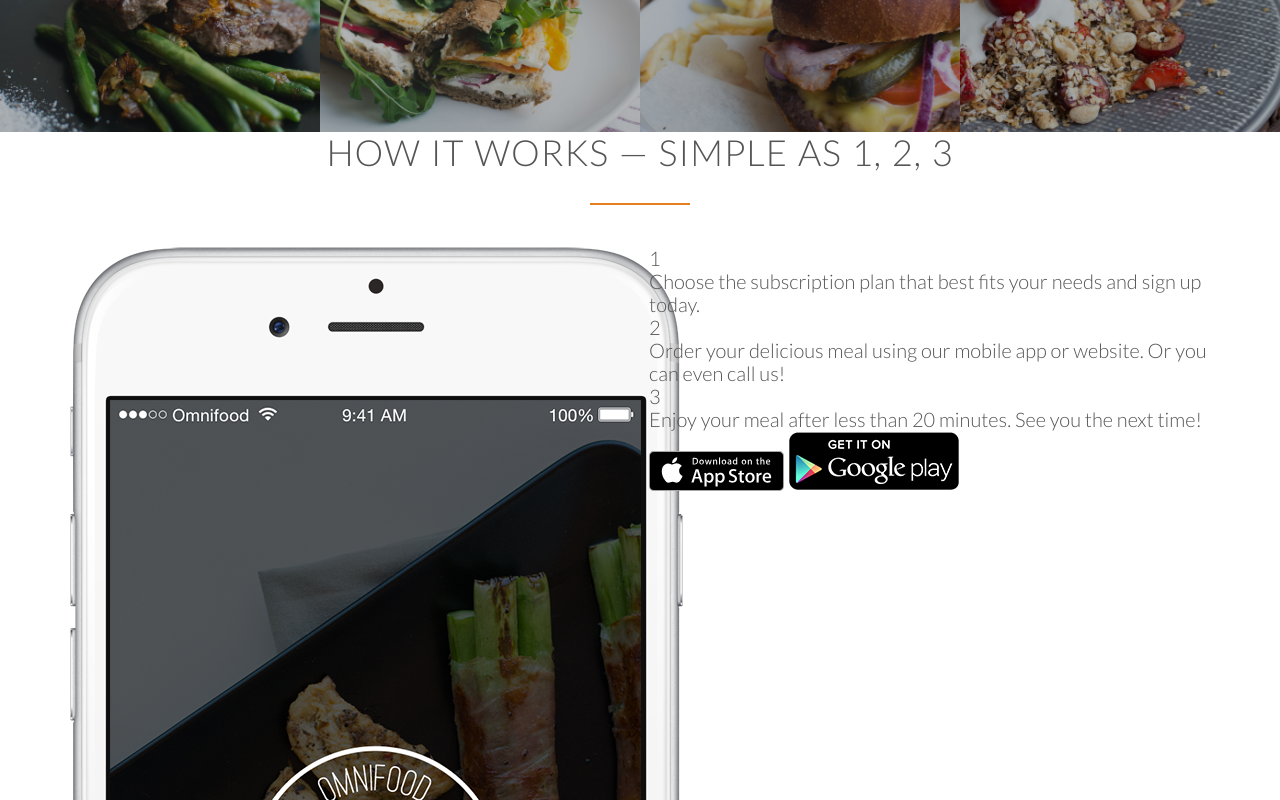
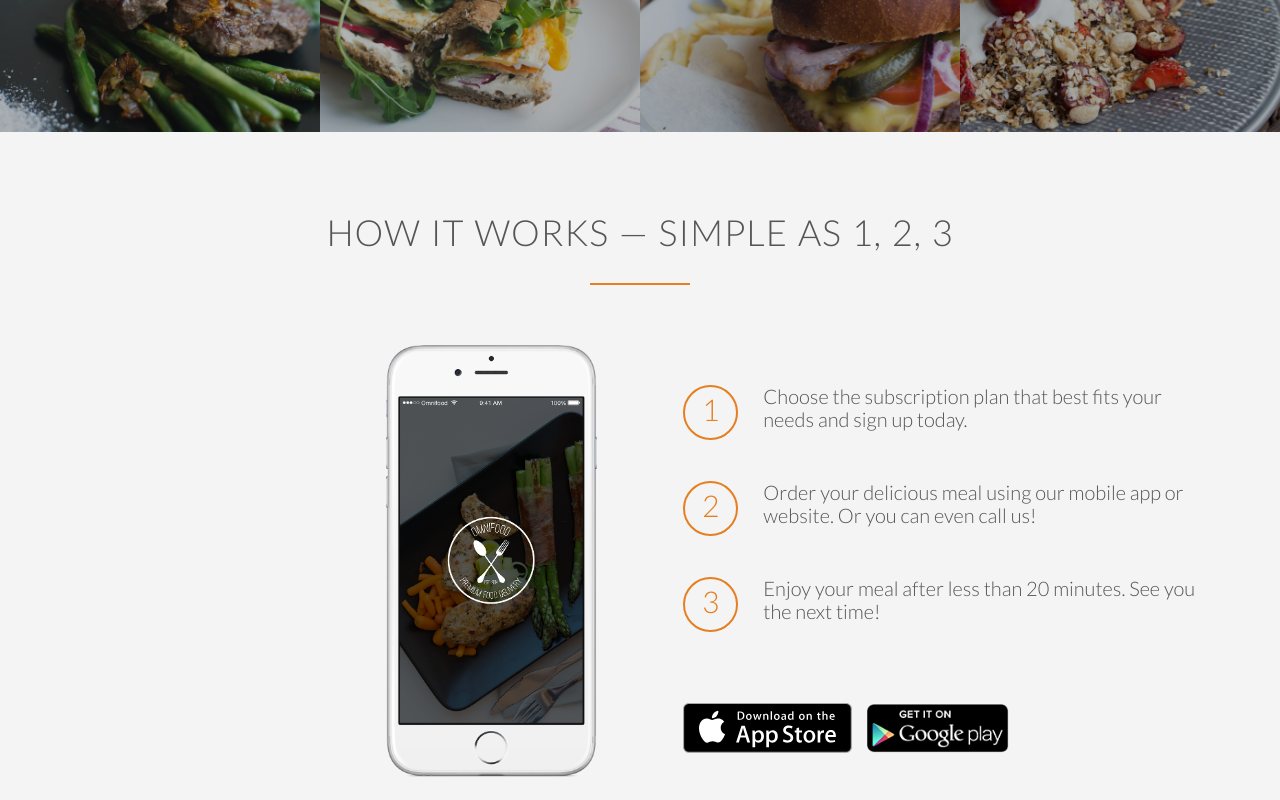
Before and after one commit to handa26/omnifood, a plain HTML site: page index.html in a window 1280 px wide. Shown: the part 1860-2660 px from the top of the page. Drawn offline with nearby package versions, Linux system fonts and the light colour scheme.

Commit message:
styling steps section

```diff
--- a/index.html
+++ b/index.html
@@ -118,15 +118,16 @@
                 </li>
             </ul>
         </section>
+        <div style="clear:both"></div>
         <section class="section-steps">
             <div class="row">
                 <h2>How it works &mdash; Simple as 1, 2, 3</h2>
             </div>
             <div class="row">
-                <div class="col span-1-of-2">
+                <div class="col span-1-of-2 steps-box">
                     <img src="resources/img/app-iPhone.png" alt="omnifood-app" class="omni-app">
                 </div>
-                <div class="col span-1-of-2">
+                <div class="col span-1-of-2 steps-box">
                     <div class="work-steps">
                         <div>1</div>
                         <p>Choose the subscription plan that best fits your needs and sign up today.</p>
--- a/resources/css/style.css
+++ b/resources/css/style.css
@@ -205,8 +205,6 @@ header {
 
 
 
-
-
 /* ================================================== */
 /* MEALS SECTION */
 /* ================================================== */
@@ -243,3 +241,55 @@ header {
     transform: scale(1.03);
     opacity: 1;
 }
+
+
+
+/* ================================================== */
+/* HOW IT WORKS */
+/* ================================================== */
+.section-steps {
+    background-color: #f4f4f4;
+}
+
+.steps-box:first-child {
+    text-align: right;
+    padding-right: 3%;
+    margin-top: 30px;
+}
+
+.steps-box:last-child {
+    padding-left: 3%;
+    margin-top: 70px;
+}
+
+.omni-app {
+    width: 40%;
+}
+
+.work-steps {
+    margin-bottom: 50px;
+}
+
+.work-steps:last-of-type {
+    margin-bottom: 80px;
+}
+
+.work-steps div {
+    color: #e67e22;
+    border: 2px solid #e67e22;
+    display: inline-block;
+    border-radius: 50%; /* rounded */
+    height: 55px;
+    width: 55px;
+    text-align: center;
+    padding: 5px;
+    float: left;
+    font-size: 150%;
+    margin-right: 25px;
+}
+
+.btn-app img {
+    height: 50px;
+    width: auto;
+    margin-right: 10px;
+}
```
